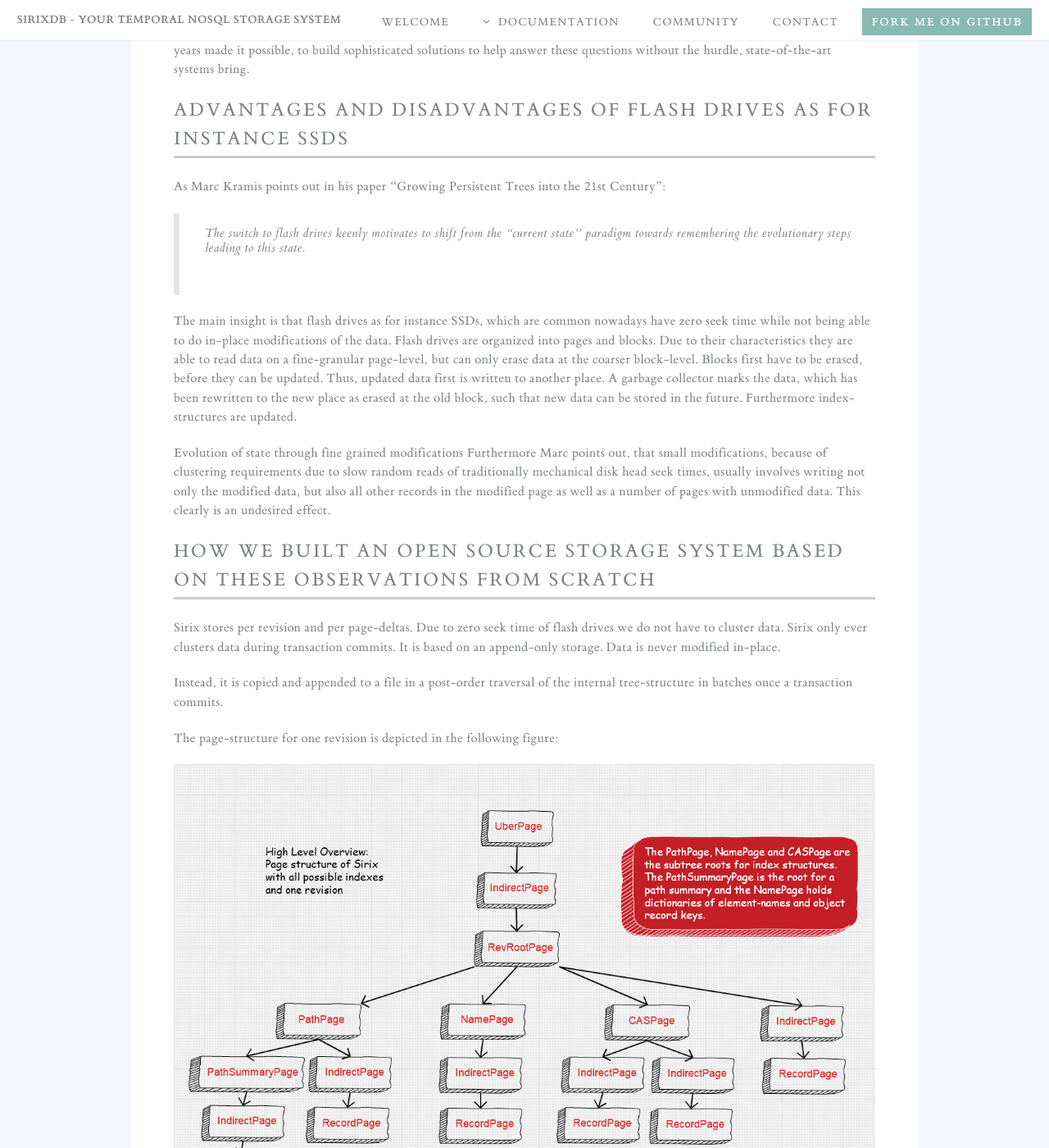
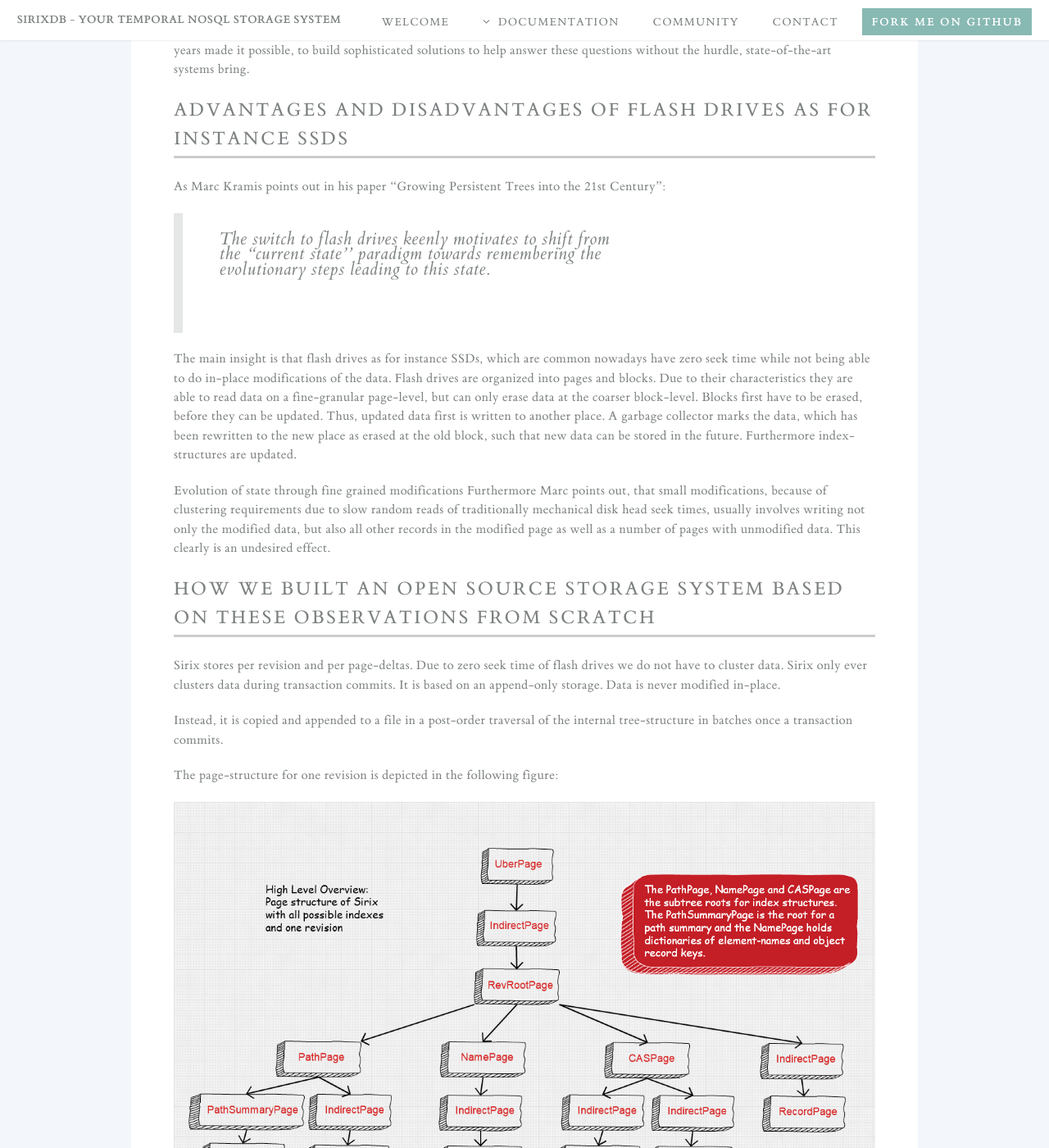
Before and after one commit to sirixdb/sirixdb.github.io, a Jekyll site: the page built from concepts.md, in a window 1280 px wide and 1400 px high, scrolled down 660 px. Shown: the whole window at 82% size. Built offline with Jekyll 4.4.1, drawn with Linux system fonts in a browser that asks for light colours; our own code applies the rules of GitHub Pages for plain Markdown files.

Commit message:
Update style.css

```diff
--- a/css/style.css
+++ b/css/style.css
@@ -1137,6 +1137,19 @@
 			width: 5em;
 		}
 
+blockquote {
+    margin-block-end: 21px;
+    margin-block-start: 21px;
+    margin-inline-end: 40px;
+    margin-inline-start: 40px;
+    margin: 21px 40px;
+    font-size: 1.4rem;
+}
+
+blockquote p {
+    width: 60%;
+}
+
 section.markdown {
   font-family: et-bembo, Palatino, "Palatino Linotype", "Palatino LT STD", "Book Antiqua", Georgia, serif;
   font-size: 0.9em;
```
